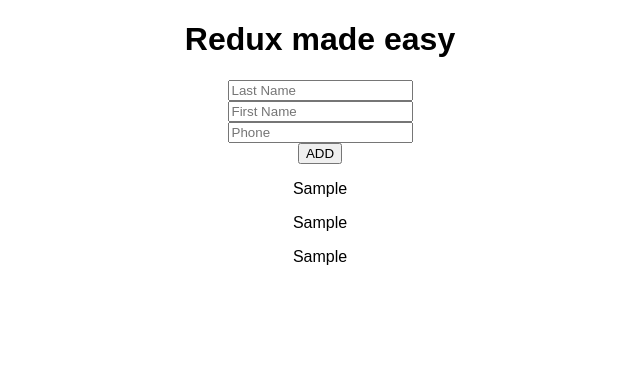
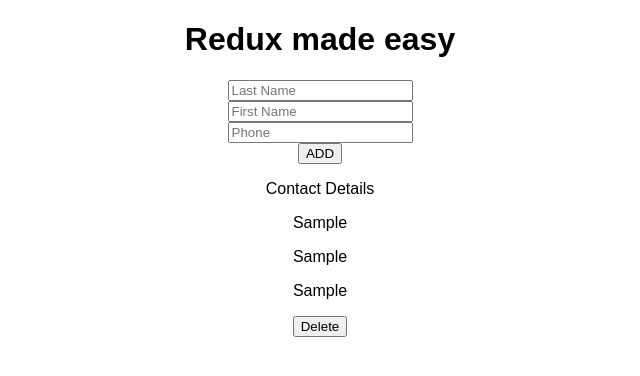
Before and after one commit to DanSimonson/ducks_redux, a React (Create React App) app: page / in a window 1280 px wide. Both pictures are taken after typing "Sample", "Sample", "Sample" into the empty fields and a click on the button "ADD". Shown: the top 376 px of the page, without its empty margins (320-960 px from the left). Built offline with nearby package versions, Linux system fonts and the light colour scheme.

Commit message:
added delete functionality

```diff
--- a/src/Contact.jsx
+++ b/src/Contact.jsx
@@ -35,7 +35,12 @@
       phone: "",
     });
   };
-  const handleRemove = () => {};
+  const handleRemove = (id) => {
+    dispatch({
+      type: "remove",
+      payload: id,
+    });
+  };
 
   return (
     <ContainerDiv>
@@ -64,13 +69,14 @@
         id="phone"
       ></input>
       <button onClick={handleAdd}> ADD </button>
-      {/*<button onClick={handleRemove}> REMOVE </button>*/}
       {contacts.contacts.length > 0 &&
         contacts.contacts.map((contact) => (
-          <DisplayDiv>
-            <p key={contact.id}>{contact.lastName}</p>
-            <p key={contact.id}>{contact.firstName}</p>
-            <p key={contact.id}>{contact.phone}</p>
+          <DisplayDiv key={contact.id}>
+            <p>Contact Details</p>
+            <p>{contact.lastName}</p>
+            <p>{contact.firstName}</p>
+            <p>{contact.phone}</p>
+            <button onClick={() => handleRemove(contact.id)}>Delete</button>
           </DisplayDiv>
         ))}
     </ContainerDiv>
```
Also changed, not shown: 1 other file (tests, documents, lock files or other folders).
